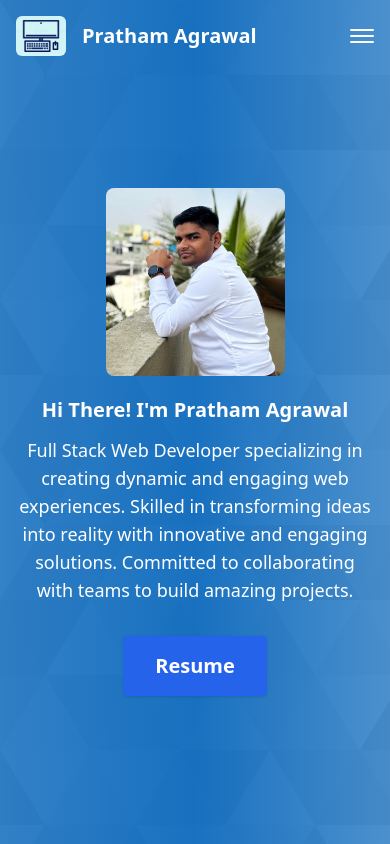
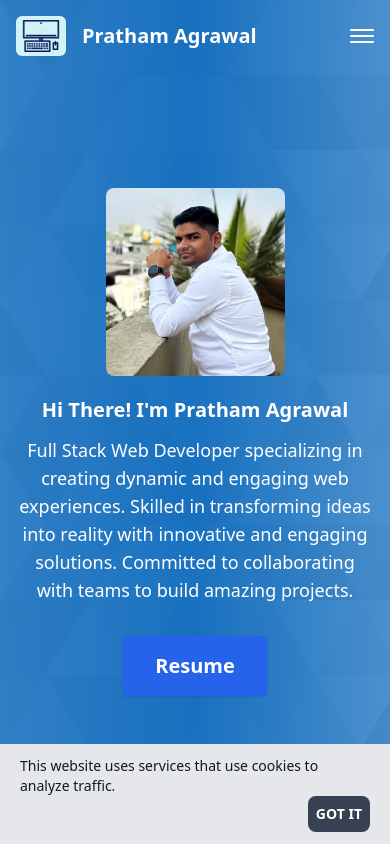
Before and after one commit to Lokeshd200/My_Portfolio, a Next.js app: page / in a window 390 px wide. Shown: the top 844 px of the page. Built offline with nearby package versions, Linux system fonts and the light colour scheme.

Commit message:
added cookie consent

```diff
--- /dev/null
+++ b/src/components/Cookie/Cookie.jsx
@@ -0,0 +1,41 @@
+import { useEffect, useState } from "react";
+
+export default function CookieBanner() {
+  const [showConsent, setShowConsent] = useState(true);
+
+  const onClick = () => {
+    localStorage.setItem("showCookieConsent", false);
+    setShowConsent(false);
+  };
+  useEffect(() => {
+    let toShow = localStorage.getItem("showCookieConsent");
+    setShowConsent(!toShow);
+  }, []);
+  if (!showConsent) {
+    return <></>;
+  }
+
+  return (
+    <div className="flex flex-col items-start justify-between z-10 px-5 py-3 box-border bg-gray-200 md:flex-row md:space-y-0 md:items-stretch md:space-x-2 fixed bottom-0 w-full">
+      <div className="flex items-center text-gray-900 w-full ">
+        <p className="text-sm font-medium">
+          This website uses services that use cookies to analyze traffic.
+          {/*
+          You can learn more about the services we use at
+          our{" "}
+          <a className="text-sm underline hover:text-lightAccent">
+            <Link href="/privacy-policy">privacy policy</Link>
+          </a> */}
+        </p>
+      </div>
+      <div className="flex justify-end w-full">
+        <button
+          className="p-2 rounded-lg text-sm font-bold text-white uppercase bg-gray-700 whitespace-nowrap"
+          onClick={onClick}
+        >
+          Got it
+        </button>
+      </div>
+    </div>
+  );
+}
--- a/src/pages/index.js
+++ b/src/pages/index.js
@@ -1,4 +1,5 @@
 import About from "@/components/About";
+import CookieBanner from "@/components/Cookie/Cookie";
 import Footer from "@/components/Footer";
 import Header from "@/components/Header";
 import Hero from "@/components/Hero";
@@ -110,6 +111,7 @@ export default function Home() {
         <About />
         <WorkExperience />
         <Projects />
+        <CookieBanner />
       </main>
       <Footer />
     </div>
```
